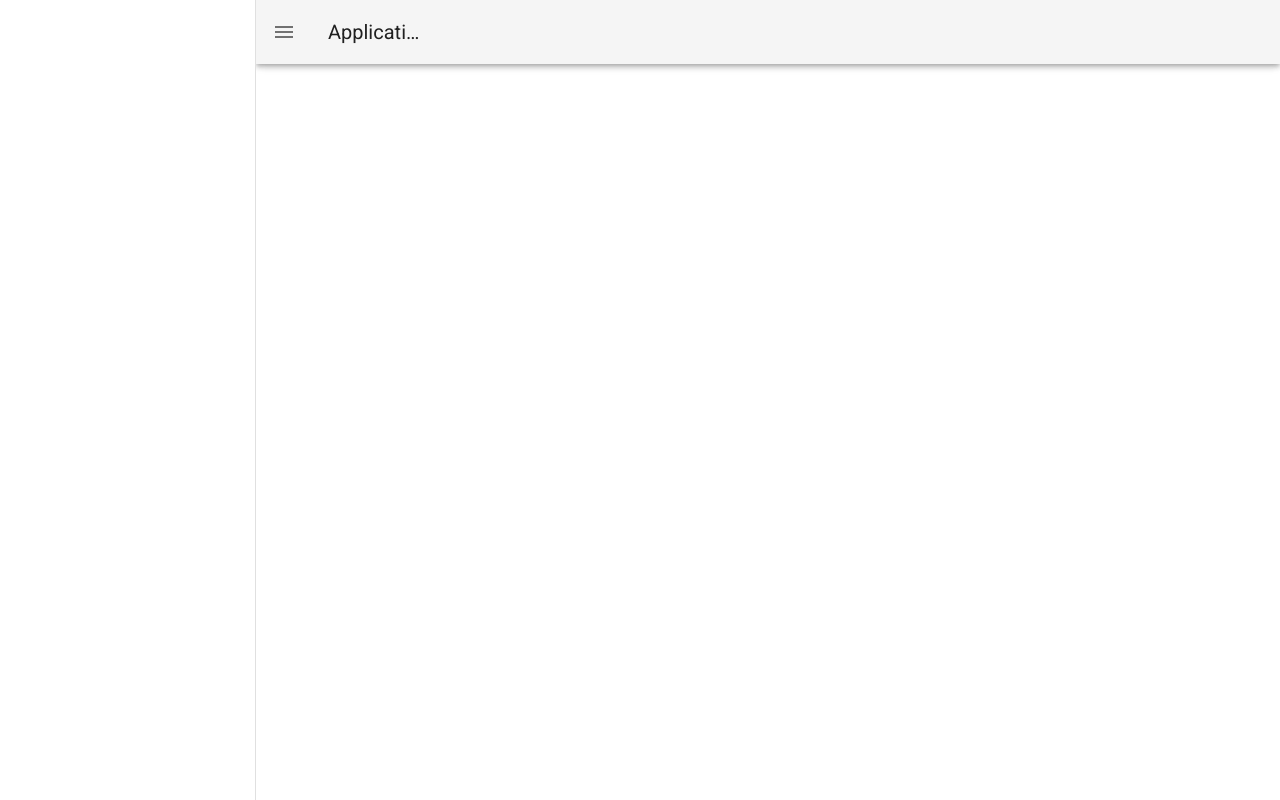
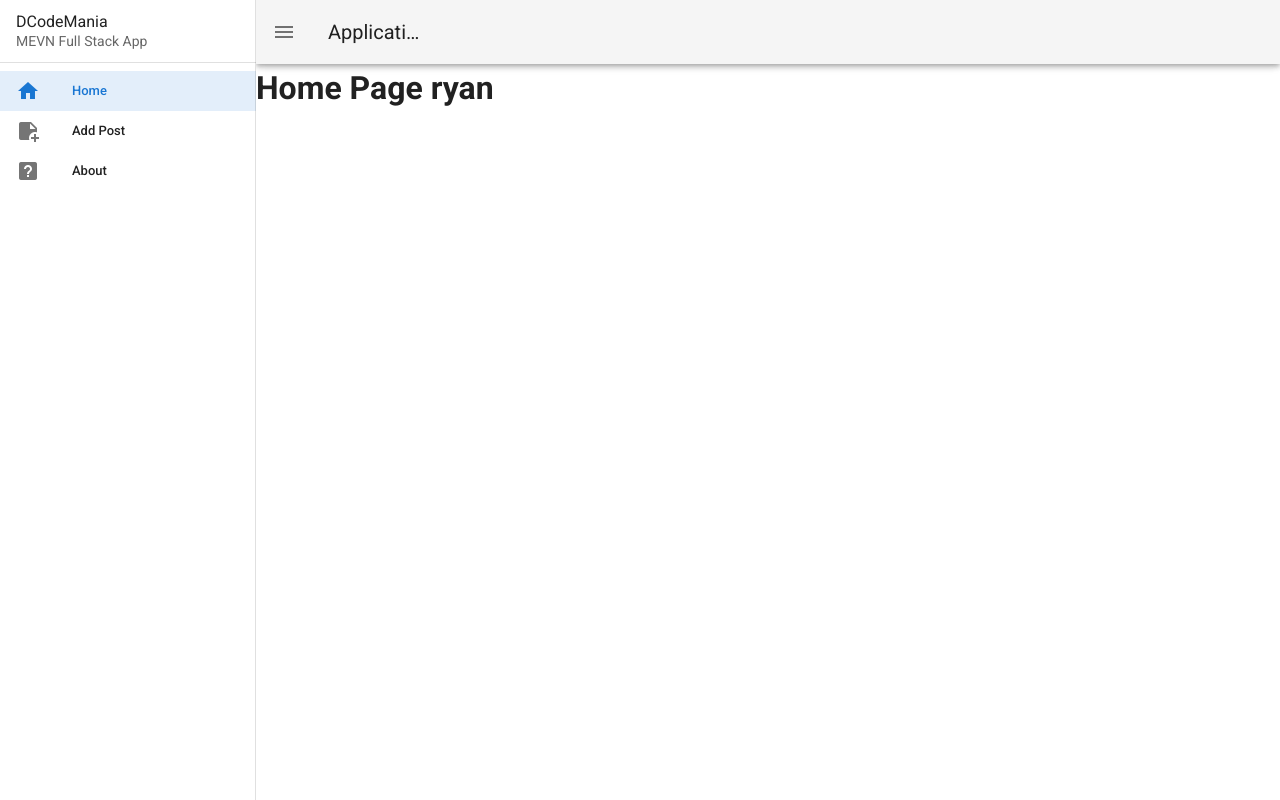
Before and after one commit to rclarian/mevn_full_stack_apps, a Vue app in the folder client/: page / in a window 1280 px wide. Built offline with nearby package versions, Linux system fonts and the light colour scheme.

Commit message:
#02 Design on about, home, addpost on app.vue
#02 Design on about, home, addpost on app.vue

```diff
--- a/client/src/App.vue
+++ b/client/src/App.vue
@@ -1,7 +1,35 @@
 <template>
   <v-app id="inspire">
     <v-navigation-drawer v-model="drawer" app>
-      <!--  -->
+      <v-list-item>
+        <v-list-item-content>
+          <v-list-item-title>
+            DCodeMania
+          </v-list-item-title>
+          <v-list-item-subtitle>
+            MEVN Full Stack App
+          </v-list-item-subtitle>
+        </v-list-item-content>
+      </v-list-item>
+      <v-divider></v-divider>
+      <v-list dense>
+        <v-list-item-group color="primary">
+          <v-list-item
+            v-for="(item, i) in items"
+            :key="i"
+            :value="item"
+            :to="item.link"
+            link
+          >
+            <v-list-item-icon>
+              <v-icon v-text="item.icon"></v-icon>
+            </v-list-item-icon>
+            <v-list-item-content>
+              <v-list-item-title v-text="item.title"></v-list-item-title>
+            </v-list-item-content>
+          </v-list-item>
+        </v-list-item-group>
+      </v-list>
     </v-navigation-drawer>
 
     <v-app-bar app>
@@ -11,7 +39,7 @@
     </v-app-bar>
 
     <v-main>
-      <!--  -->
+      <router-view></router-view>
     </v-main>
   </v-app>
 </template>
@@ -24,6 +52,12 @@
 
 <script>
   export default {
-    data: () => ({ drawer: null }),
+    data: () => ({ drawer: null,
+      items: [
+        { title: "Home", icon: "mdi-home", link: "/" },
+        { title: "Add Post", icon: "mdi-note-plus", link: "/add-post" },
+        { title: "About", icon: "mdi-help-box", link: "/about" },
+      ],
+     }),
   }
 </script>
--- a/client/src/router/index.js
+++ b/client/src/router/index.js
@@ -1,6 +1,7 @@
 import Vue from 'vue'
 import VueRouter from 'vue-router'
 import HomeView from '../views/HomeView.vue'
+import AddPost from '../views/AddPost.vue'
 
 Vue.use(VueRouter)
 
@@ -9,6 +10,11 @@ const routes = [
     path: '/',
     name: 'home',
     component: HomeView
+  },
+  {
+    path: '/add-post',
+    name: 'add-post',
+    component: AddPost
   },
   {
     path: '/about',
--- a/client/src/views/AboutView.vue
+++ b/client/src/views/AboutView.vue
@@ -1,5 +1,3 @@
 <template>
-  <div class="about">
-    <h1>This is an about page</h1>
-  </div>
+  <h1>About Page ryan</h1>
 </template>
--- /dev/null
+++ b/client/src/views/AddPost.vue
@@ -0,0 +1,13 @@
+<template>
+    <h1>Add Post Page</h1>
+</template>
+
+<script>
+    export default {
+        name: 'AddPost',
+    }
+</script>
+
+<style scoped>
+
+</style>
--- a/client/src/views/HomeView.vue
+++ b/client/src/views/HomeView.vue
@@ -1,5 +1,5 @@
 <template>
-
+  <h1>Home Page ryan</h1>
 </template>
 
 <script>
```
